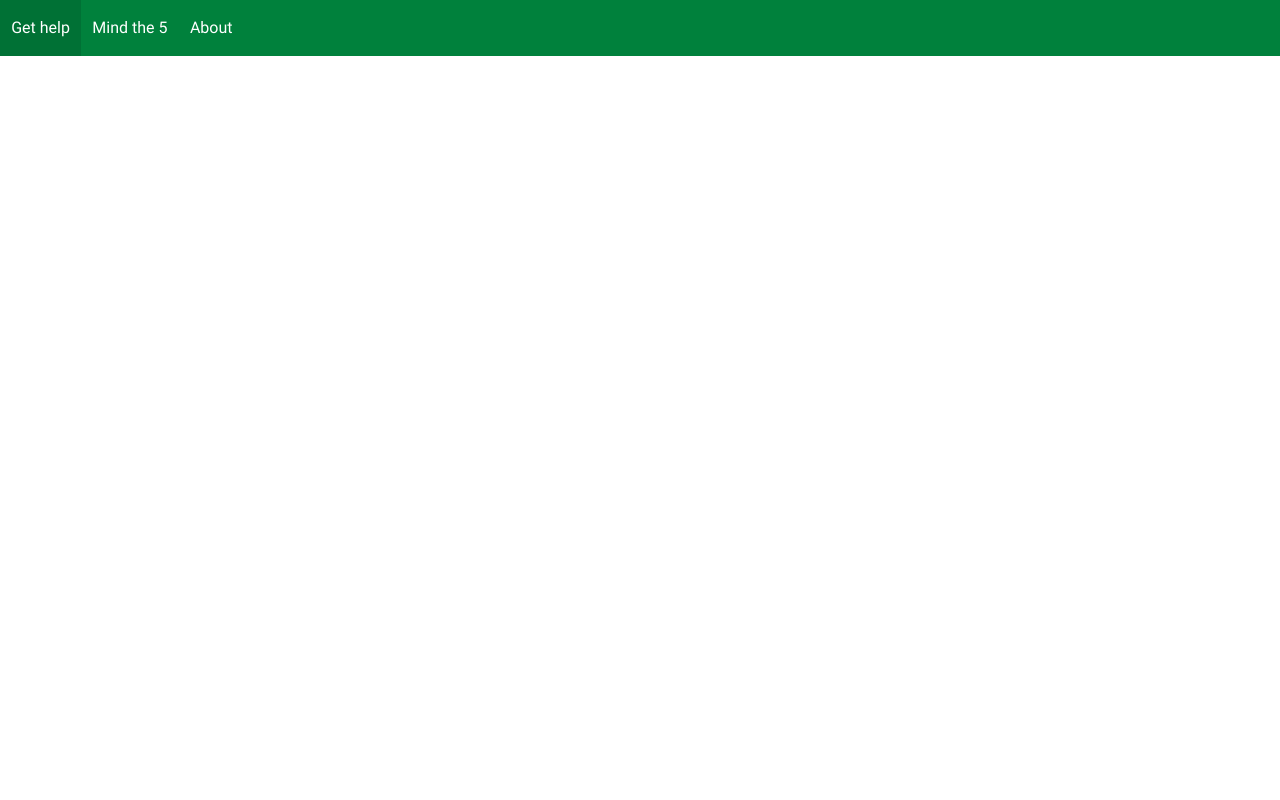
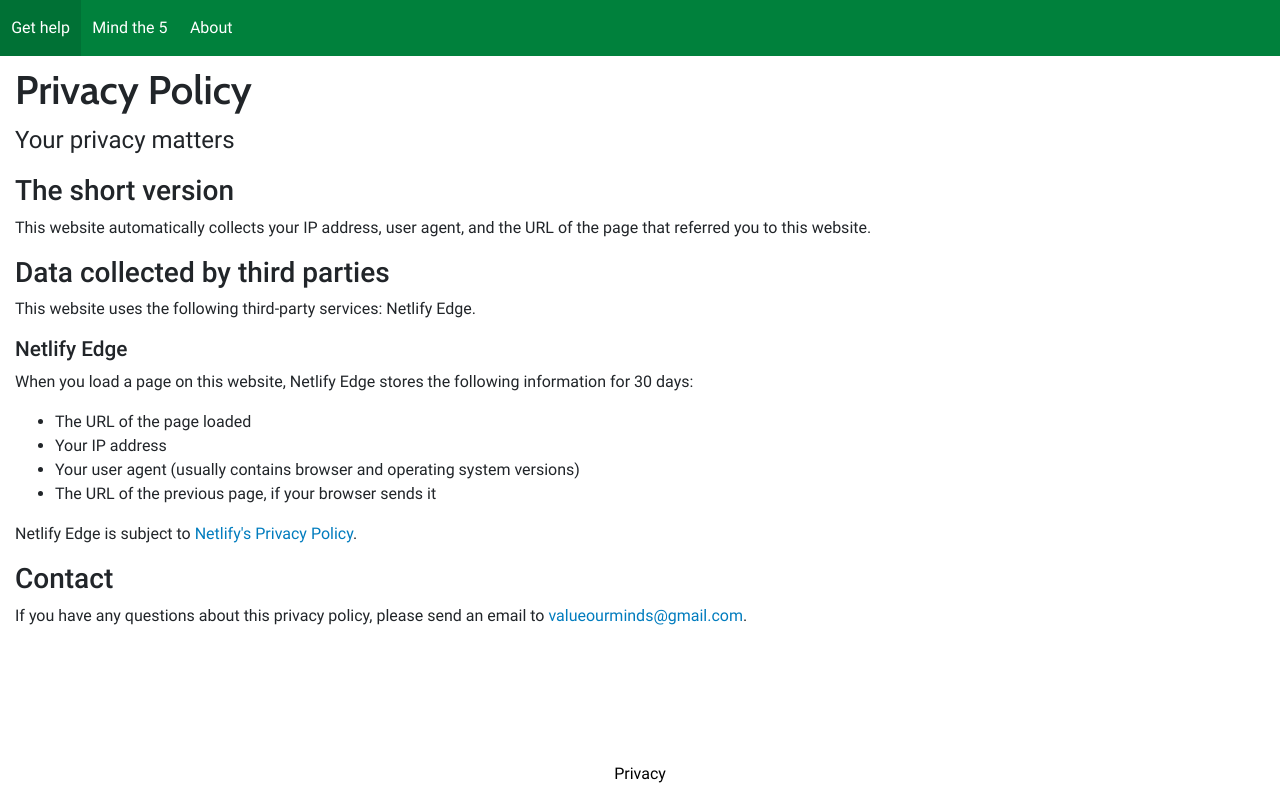
Before and after one commit to fossabot/vom-website, a Nuxt app: page /privacy in a window 1280 px wide. Built offline with nearby package versions, Linux system fonts and the light colour scheme.

Commit message:
Add privacy policy (#41)

```diff
--- /dev/null
+++ b/components/bottom-navbar.vue
@@ -0,0 +1,19 @@
+<template>
+  <b-nav id="footer" align="center">
+    <b-nav-item to="/privacy/">Privacy</b-nav-item>
+  </b-nav>
+</template>
+
+<style lang="scss" scoped>
+#footer {
+  position: absolute;
+  bottom: 0;
+  width: 100%;
+  // Change layouts/default.vue #page-container padding when adjusting margin or height
+  margin: 0.4rem 0;
+  height: 2.5rem;
+}
+.nuxt-link-exact-active {
+  color: black;
+}
+</style>
--- a/layouts/default.vue
+++ b/layouts/default.vue
@@ -1,15 +1,23 @@
 <template>
   <div>
-    <navbar />
-    <div class="container-fluid">
+    <top-navbar />
+    <div id="page-container" class="container-fluid">
       <Nuxt />
     </div>
+    <bottom-navbar />
   </div>
 </template>
 
-<script></script>
+<style lang="scss">
+html {
+  height: 100%;
+}
 
-<style lang="scss">
+body {
+  position: relative;
+  min-height: 100%;
+}
+
 .btn {
   min-width: 5em;
 }
@@ -17,4 +25,14 @@
 h2 {
   font-size: 1.75rem;
 }
+
+h3 {
+  font-size: 1.3rem;
+}
 </style>
+
+<style lang="scss" scoped>
+#page-container {
+  padding-bottom: 3.3rem; // Footer height + footer margin top + footer margin bottom
+}
+</style>
--- /dev/null
+++ b/pages/privacy.vue
@@ -0,0 +1,43 @@
+<template>
+  <div>
+    <heading heading="Privacy Policy" subheading="Your privacy matters" />
+    <h2>The short version</h2>
+    <p>
+      This website automatically collects your IP address, user agent, and the
+      URL of the page that referred you to this website.
+    </p>
+    <h2>Data collected by third parties</h2>
+    <p>This website uses the following third-party services: Netlify Edge.</p>
+    <h3>Netlify Edge</h3>
+    <p>
+      When you load a page on this website, Netlify Edge stores the following
+      information for 30 days:
+    </p>
+    <ul>
+      <li>The URL of the page loaded</li>
+      <li>Your IP address</li>
+      <li>
+        Your user agent (usually contains browser and operating system versions)
+      </li>
+      <li>The URL of the previous page, if your browser sends it</li>
+    </ul>
+    <p>
+      Netlify Edge is subject to
+      <a href="https://www.netlify.com/privacy">Netlify's Privacy Policy</a>.
+    </p>
+    <h2>Contact</h2>
+    <p>
+      If you have any questions about this privacy policy, please send an email
+      to
+      <a href="mailto:valueourminds@gmail.com">valueourminds@gmail.com</a>.
+    </p>
+  </div>
+</template>
+
+<script>
+export default {
+  head: {
+    title: 'Privacy Policy | Value Our Minds',
+  },
+}
+</script>
```
Also changed, not shown: components/top-navbar.vue (renamed from components/navbar.vue).
